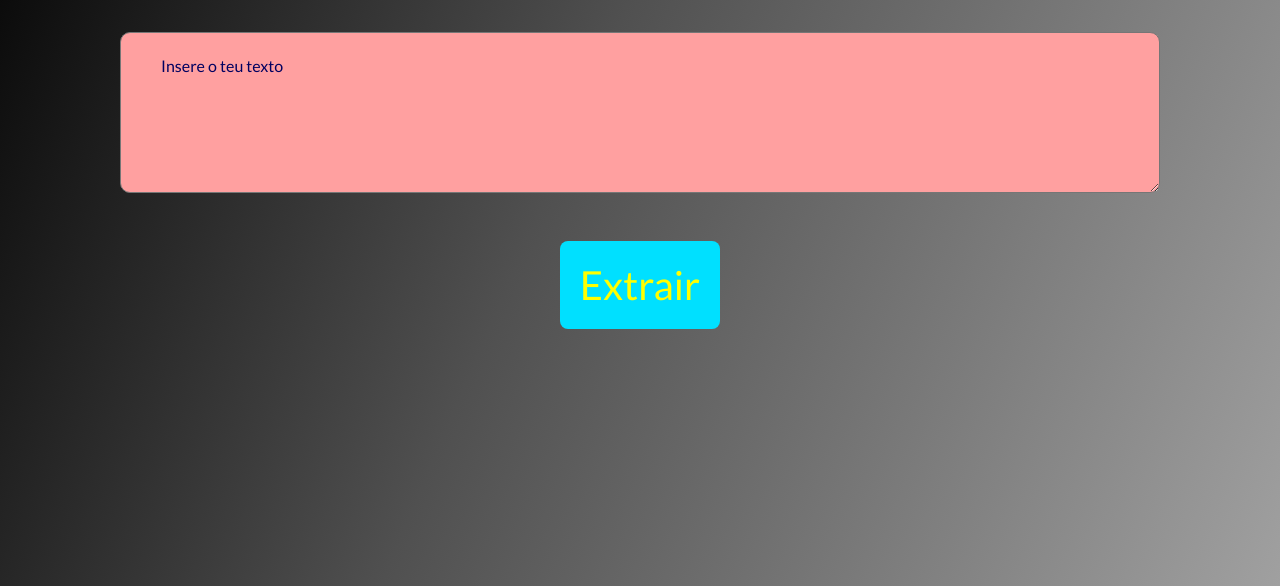
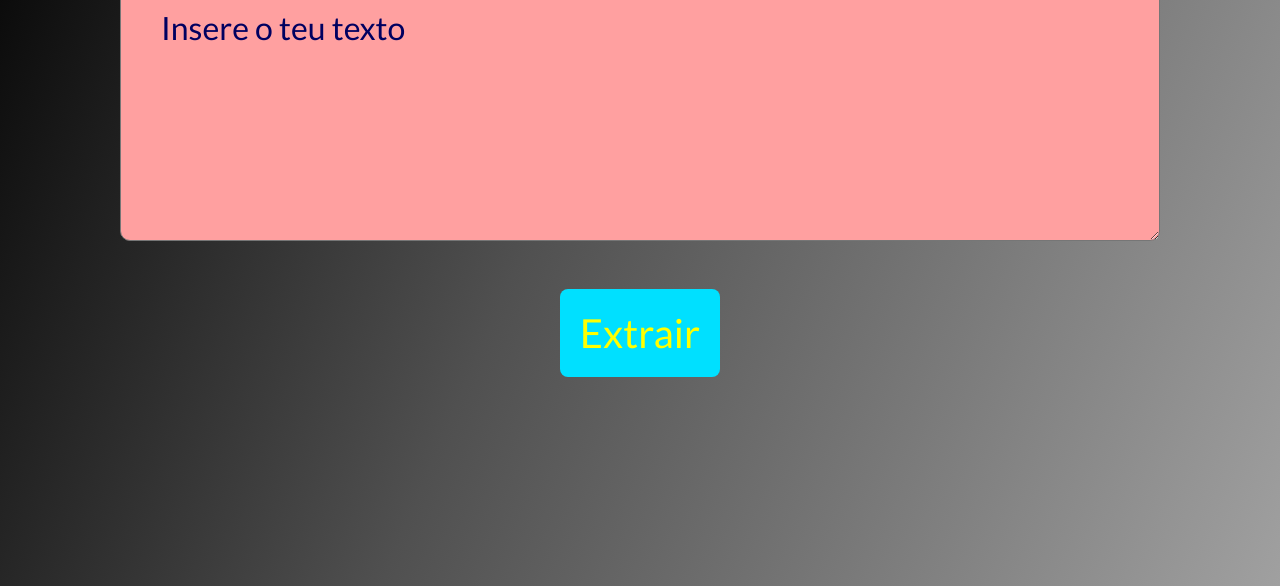
Before and after one commit to HenriqueG08/extrator-de-tags, a plain HTML site: page index.html in a window 1280 px wide. Shown: the part 248-834 px from the top of the page. Drawn offline with Linux system fonts and the light colour scheme.

Commit message:
Update style.css

```diff
--- a/style.css
+++ b/style.css
@@ -41,7 +41,7 @@ h1 {
 
 #entrada-de-texto {
     display: flex;
-    height: 6rem;
+    height: 12rem;
     padding: 1.4rem 2.5rem 2.5rem 2.5rem;
     align-items: flex-start;
     gap: 0.625rem;
@@ -53,7 +53,7 @@ h1 {
 
 #entrada-de-texto::placeholder {
     color: #000060;
-    font-size: 1rem;
+    font-size: 2rem;
     font-weight:200;
     line-height: normal;
 }
```
